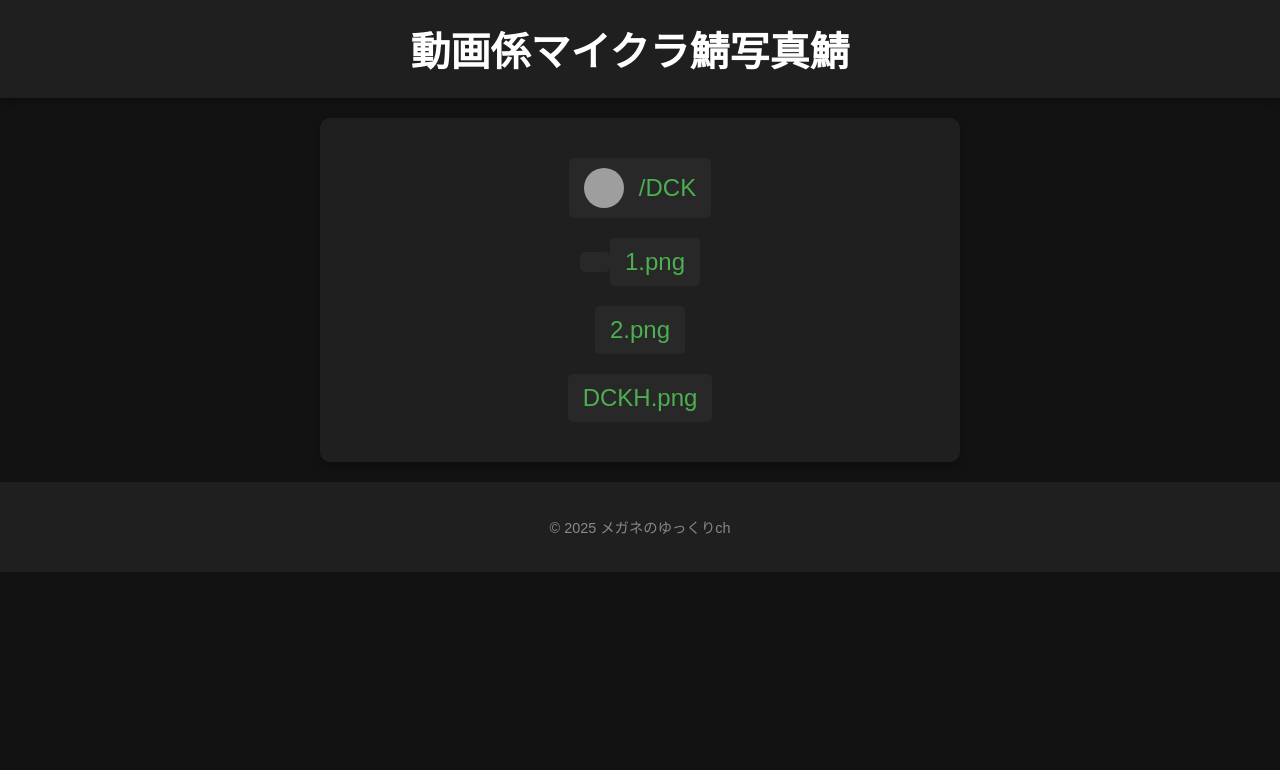
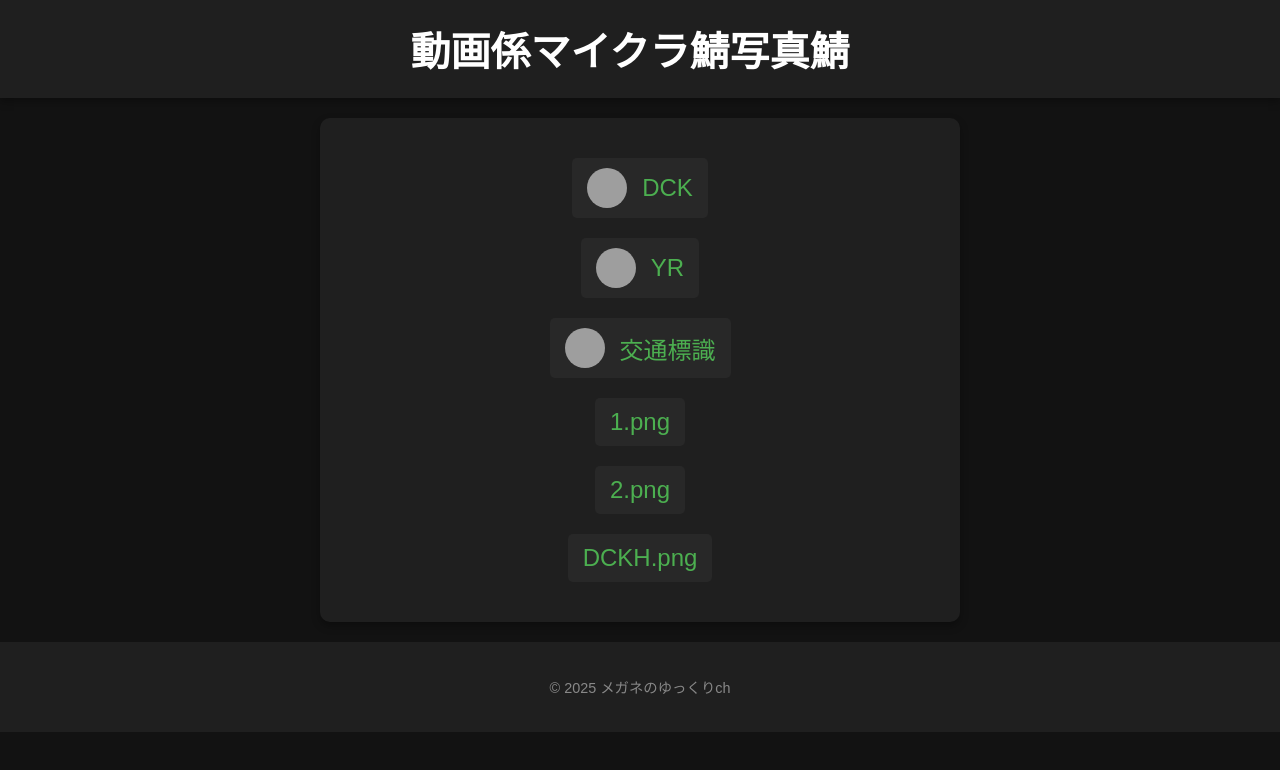
Before and after one commit to Yuta-doa/meganemcssimage, a plain HTML site: page mainpage/index.html in a window 1280 px wide. Drawn offline with Linux system fonts and the light colour scheme; grey boxes are pictures that could not be loaded.

Commit message:
Update index.html

```diff
--- a/mainpage/index.html
+++ b/mainpage/index.html
@@ -120,7 +120,21 @@
       <li>
         <a href="/mainpage/DCK/">
         <img src="https://img.icons8.com/fluent/1200/file-explorer-new.jpg" alt="YouTubeアイコン">
-          /DCK
+          DCK
+        </a>
+      </li>
+      <li>
+        <a href="/mainpage/YR/">
+        <img src="https://img.icons8.com/fluent/1200/file-explorer-new.jpg" alt="YouTubeアイコン">
+          YR
+        </a>
+      </li>
+      <li>
+        <a href="/mainpage/Kotsu-hyoshiki/">
+        <img src="https://img.icons8.com/fluent/1200/file-explorer-new.jpg" alt="YouTubeアイコン">
+          交通標識
+        </a>
+      </li>
       <li>
         <a href="/1.png" target="_blank">
           1.png
```
